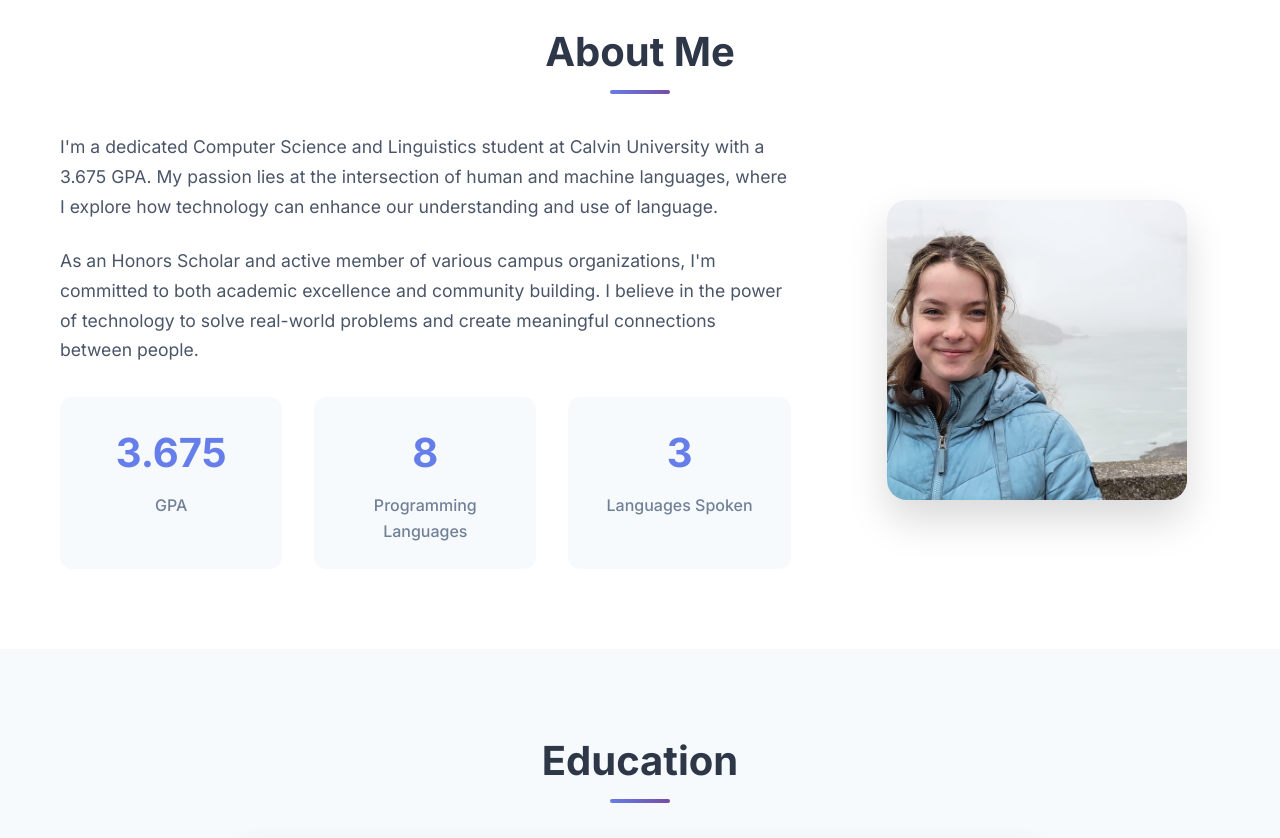
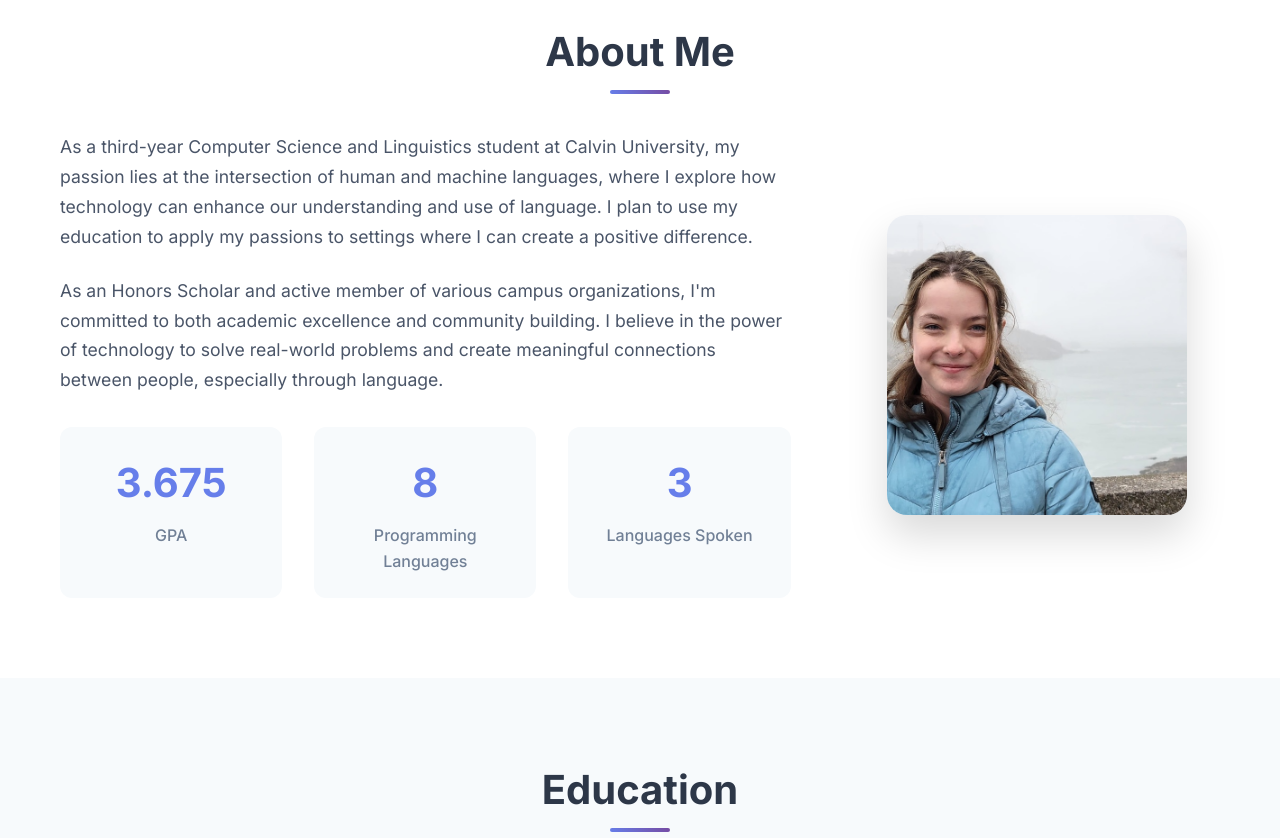
Before and after one commit to annastc21/annastclair.github.io, a plain HTML site: page index.html in a window 1280 px wide. Shown: the part 860-1698 px from the top of the page. Drawn offline with Linux system fonts and the light colour scheme.

Commit message:
Update index.html

```diff
--- a/index.html
+++ b/index.html
@@ -88,14 +88,15 @@
             <div class="about-content">
                 <div class="about-text">
                     <p class="about-description">
-                        I'm a dedicated Computer Science and Linguistics student at Calvin University with a 3.675 GPA.
-                        My passion lies at the intersection of human and machine languages, where I explore how technology
-                        can enhance our understanding and use of language.
+                        As a third-year Computer Science and Linguistics student at Calvin University,
+                        my passion lies at the intersection of human and machine languages, where I explore how technology
+                        can enhance our understanding and use of language. I plan to use my education to apply my passions
+                        to settings where I can create a positive difference.
                     </p>
                     <p class="about-description">
                         As an Honors Scholar and active member of various campus organizations, I'm committed to both
                         academic excellence and community building. I believe in the power of technology to solve
-                        real-world problems and create meaningful connections between people.
+                        real-world problems and create meaningful connections between people, especially through language.
                     </p>
                     <div class="about-stats">
                         <div class="stat">
```
